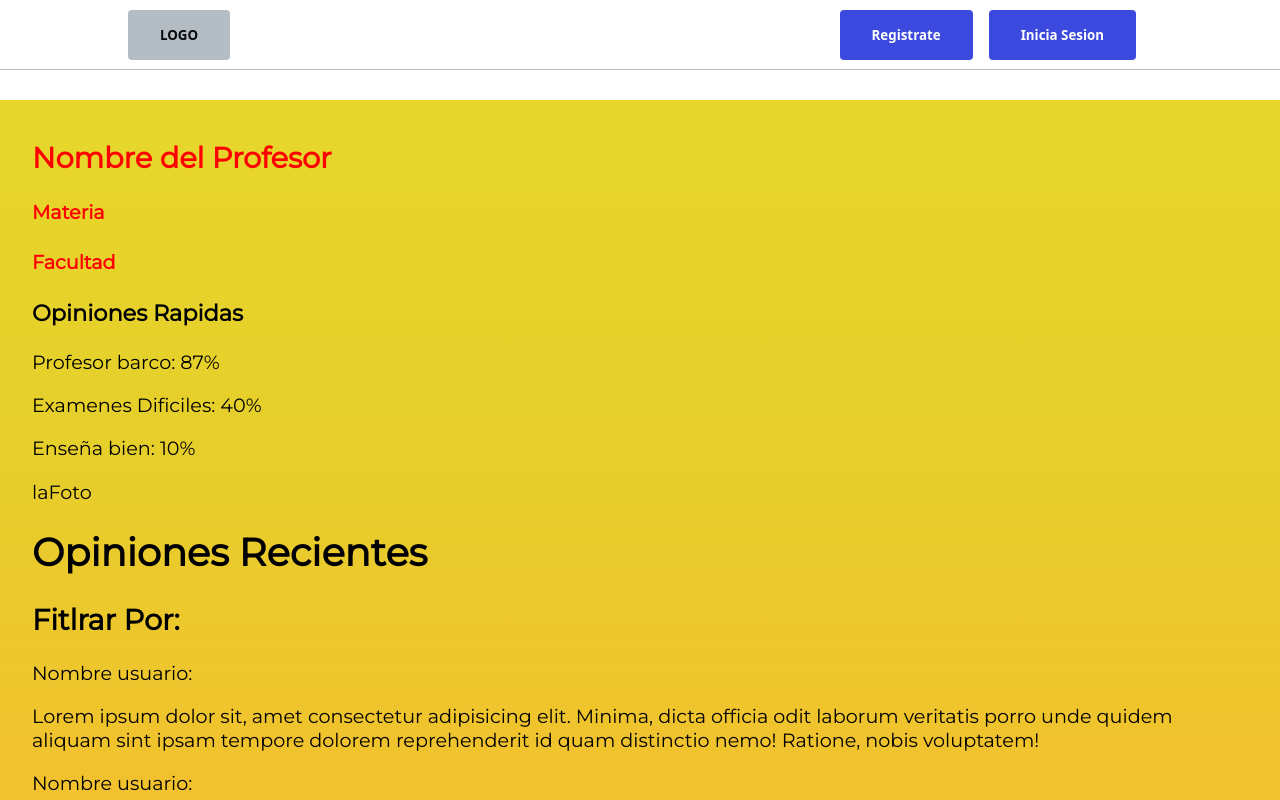
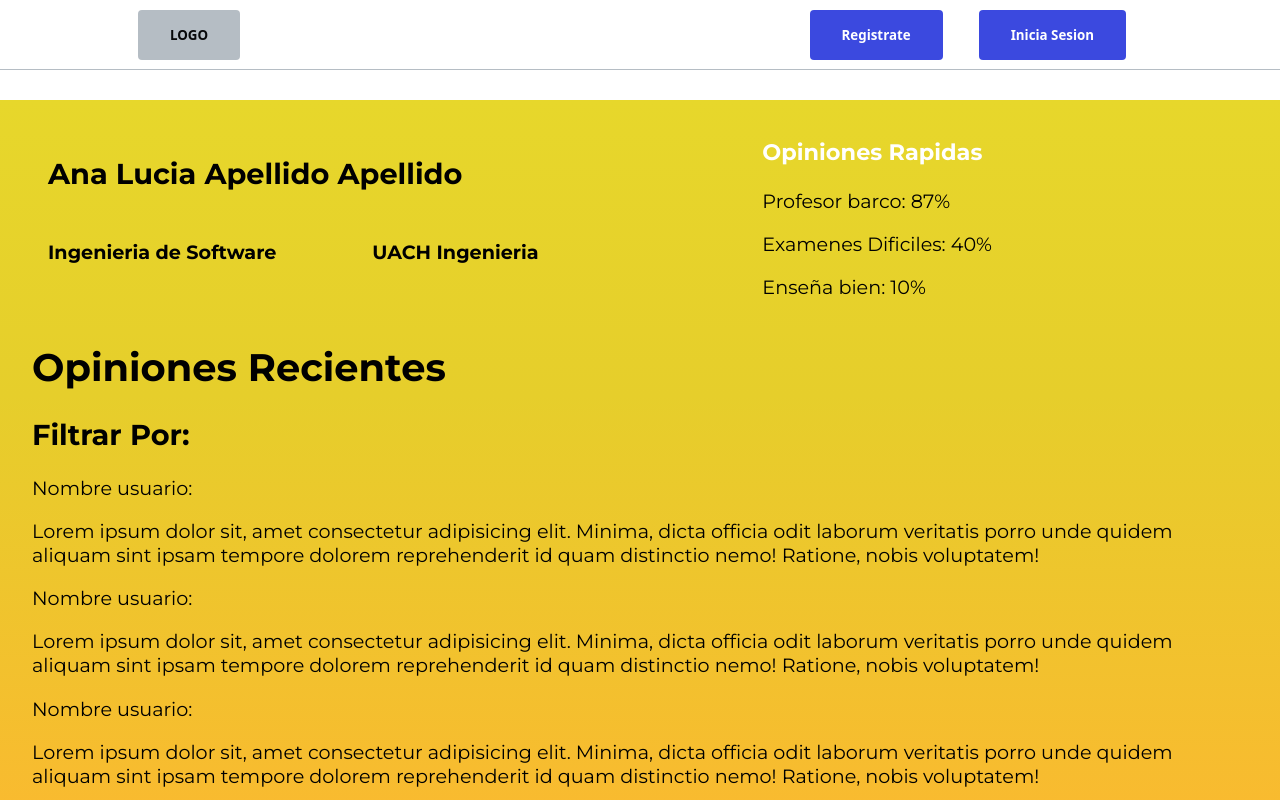
Before and after one commit to fanpug/professor-rating, a Next.js app: page /teachers/1 in a window 1280 px wide. Shown: the top 800 px of the page. Built offline with nearby package versions, Linux system fonts and the light colour scheme; no server answers.

Commit message:
Cambios en el estilo de teachers, [id]

```diff
--- a/pages/teachers/[id].js
+++ b/pages/teachers/[id].js
@@ -9,23 +9,27 @@ const TeacherProfile = () => {
                     Teachers Profile
                 </title>
             </Head>
-            <div id="body">
+            <div className={styles.body}>
                 <main className={styles.teacherMain}>
+                    <div className={styles.teacherBox}>
+                        <div className={styles.teacherColumn}>
+                            <h2 className={styles.teacherName}>Ana Lucia Apellido Apellido</h2>
                             <div className={styles.teacherProfile}>
-                        <h2 id="teacherName">Nombre del Profesor</h2>
-                        <h4 id="subject">Materia</h4>
-                        <h4 id="school">Facultad</h4>
+                                <h4 className={styles.subject}>Ingenieria de Software</h4>
+                                <h4 className={styles.school}>UACH Ingenieria</h4>
+                            </div>
                         </div>
                             <div className={styles.fastOpinions}>
                                 <h3>Opiniones Rapidas</h3>
                                 <p>Profesor barco: 87%</p>
                                 <p>Examenes Dificiles: 40%</p>
                                 <p>Enseña bien: 10%</p>
-                        <div className="profilePicture">laFoto</div>
                             </div>
+                    </div>
+
                     <div id={styles.recentOptions}>
                         <h1>Opiniones Recientes</h1>
-                        <h2>Fitlrar Por: </h2>
+                        <h2>Filtrar Por: </h2>
                         <div className="teachersOpinions">
                             <p>Nombre usuario: </p>
                             <p>Lorem ipsum dolor sit, amet consectetur adipisicing elit. Minima, dicta officia odit laborum veritatis porro unde quidem aliquam sint ipsam tempore dolorem reprehenderit id quam distinctio nemo! Ratione, nobis voluptatem!</p>
--- a/styles/globals.css
+++ b/styles/globals.css
@@ -67,11 +67,12 @@ a:active {
   width: 50px;
   height: 50px;
   cursor: pointer;
+  border-style: dotted;
 }
 
 .navbar li {
   border-radius: 50%;
-
+  padding: 10px;
 }
 
 .btn, button {
--- a/styles/teachers.module.css
+++ b/styles/teachers.module.css
@@ -1,4 +1,5 @@
-@import url('https://fonts.googleapis.com/css2?family=Montserrat&display=swap');
+@import url('https://fonts.googleapis.com/css2?family=Montserrat:wght@400;500;700&display=swap');
+
 .fullPage {
     padding: 2rem;
     padding-top: 1rem;
@@ -7,10 +8,40 @@
     background: linear-gradient(180deg, rgba(231,215,43,1) 0%, rgba(230,206,43,1) 35%, rgba(255,180,49,1) 100%);
 }
 
-.teacherProfile {
-    color: red
+.body {
+    display: flex;
+
 }
 
-#subject {
-    color: pink
+.teacherBox {
+    display: flex;
+    flex-direction: row;
+    justify-content: space-between;
+    color: black;
 }
+
+.teacherColumn {
+    display: flex;
+    flex-direction: column;
+    flex-wrap: wrap;
+    padding: 1rem;
+}
+
+.teacherProfile {
+    display: flex;
+    flex-direction: row;
+    padding-top: 0;
+}
+
+.teacherProfile h4.subject{
+    padding-right: 6rem;
+}
+
+.fastOpinions {
+    padding-right: 16rem;
+}
+
+.fastOpinions h3 {
+    font-weight: bold;
+    color: white
+}
```
Lines whose indentation alone changed are shown as unchanged.
